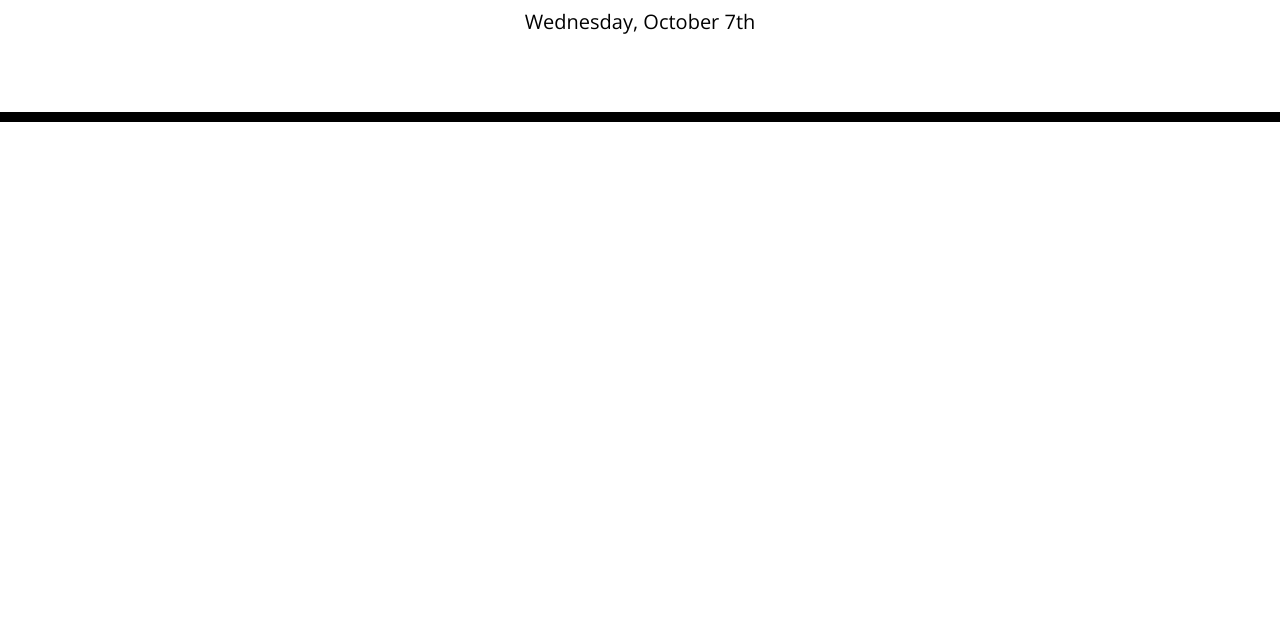
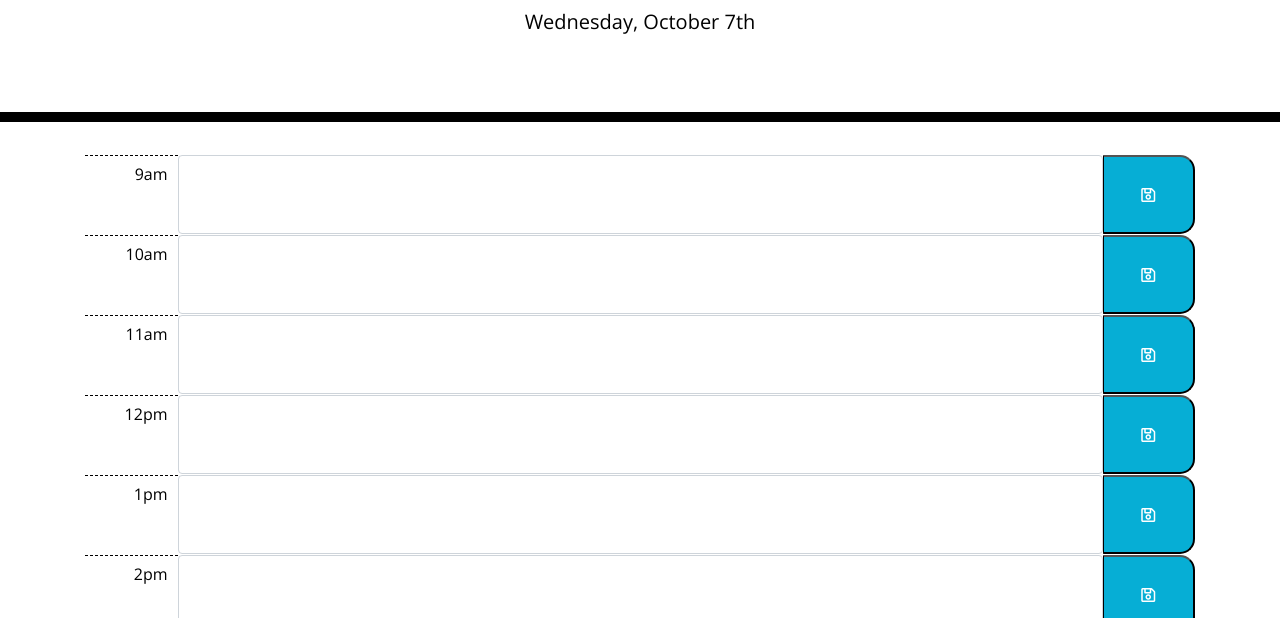
Before and after one commit to raiford2530/workday-scheduler, a plain HTML site: page index.html in a window 1280 px wide. Shown: the part 182-800 px from the top of the page. Drawn offline with nearby package versions, Linux system fonts and the light colour scheme.

Commit message:
Add code to create timeblocks dynamically

```diff
--- a/index.js
+++ b/index.js
@@ -1,7 +1,31 @@
 $(document).ready(function () {
     var currentDay = $('#currentDay');
+    //Get current day and time using moment
     var currentMoment = moment();
 
+    //Set text to show current day and date in the #currentDay paragraph
     currentDay.text(currentMoment.format("dddd, MMMM Do"))
 
+    function createTimeBlocks() {
+        var hours = [];
+
+        //Create a moment for each time block and push each moment onto the hours array
+        for (var i = 9; i < 18; i++) {
+          var time = moment({ hours: i });
+          hours.push(time);
+        }
+
+        //Create time blocks
+        for (var i = 0; i < hours.length; i++) {
+
+          var row = $('<div class="row no-gutters">');
+          row.append('<div class="col-2 col-sm-2 col-lg-1"><div class="hour">' + hours[i].format("ha") + '</div></div>');
+          row.append('<div class="col-9 col-sm-9 col-lg-10"><textarea class="form-control"></textarea></div>');
+          row.append('<div class="col-1 col-sm-1 col-lg-1"><button class="saveBtn"><i class="far fa-save"></i></button></div>');
+          $('.container').append(row);
+        }
+      }
+
+      createTimeBlocks();
+
   });
--- a/style.css
+++ b/style.css
@@ -40,6 +40,9 @@ textarea{
   background-color: #ffffff;
   color: #000000;
   border-top: 1px dashed #000000;
+  text-align: right;
+  padding-top: 10px;
+  padding-right: 10px;
 }
 
 .past {
@@ -69,3 +72,8 @@ textarea{
   font-size: 20px;
   transition: all .3s ease-in-out;
 }
+
+.hour, textarea.form-control, .saveBtn{
+  height: 100%;
+  width: 100%;
+}
```
